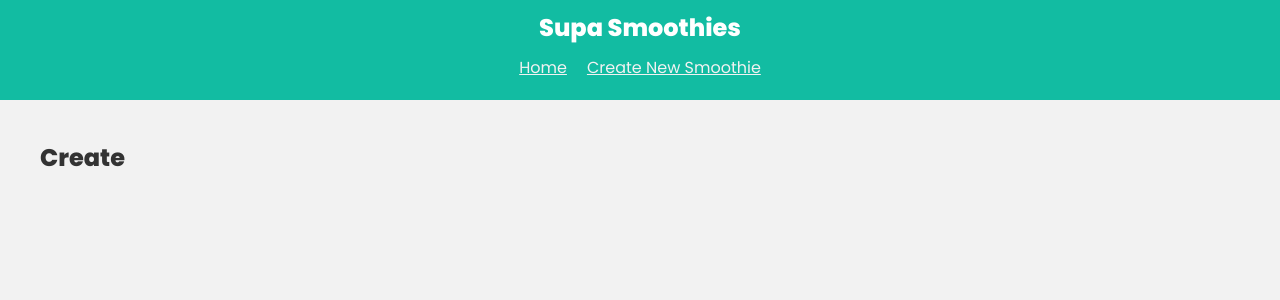
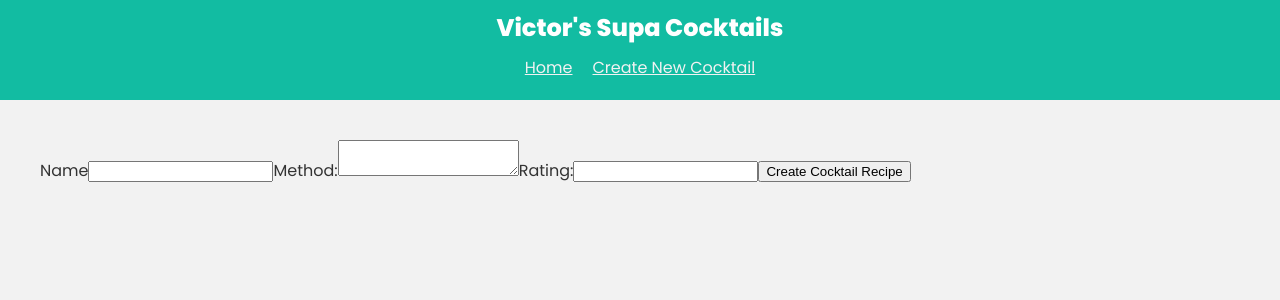
Before and after one commit to Victorloma/cocktails, a React (Create React App) app: page /create in a window 1280 px wide. Shown: the top 300 px of the page. Built offline with nearby package versions, Linux system fonts and the light colour scheme; no server answers.

Commit message:
connected to supabase, fetching data from cocktail table, working on create cocktail form

```diff
--- a/package.json
+++ b/package.json
@@ -3,6 +3,7 @@
   "version": "0.1.0",
   "private": true,
   "dependencies": {
+    "@supabase/supabase-js": "^2.0.5",
     "@testing-library/jest-dom": "^5.16.5",
     "@testing-library/react": "^13.3.0",
     "@testing-library/user-event": "^13.5.0",
--- a/public/index.html
+++ b/public/index.html
@@ -25,7 +25,7 @@
       Learn how to configure a non-root public URL by running `npm run build`.
     -->
     <link href="https://fonts.googleapis.com/icon?family=Material+Icons" rel="stylesheet">
-    <title>React App</title>
+    <title>Victor's Cocktails</title>
   </head>
   <body>
     <noscript>You need to enable JavaScript to run this app.</noscript>
--- a/src/App.js
+++ b/src/App.jsx
@@ -10,9 +10,9 @@ function App() {
   return (
     <BrowserRouter>
       <nav>
-        <h1>Supa Smoothies</h1>
+        <h1>Victor's Supa Cocktails</h1>
         <Link to="/">Home</Link>
-        <Link to="/create">Create New Smoothie</Link>
+        <Link to="/create">Create New Cocktail</Link>
       </nav>
       <Routes>
         <Route path="/" element={<Home />} />
--- /dev/null
+++ b/src/components/CocktailCard.jsx
@@ -0,0 +1,13 @@
+import React from 'react'
+
+const CocktailCard = ({ cocktail }) => {
+    return (
+        <div className='cocktail-card'>
+            <h3>{cocktail.name}</h3>
+            <p>{cocktail.method}</p>
+            <div className="rating">{cocktail.rating}</div>
+        </div>
+    )
+}
+
+export default CocktailCard
--- /dev/null
+++ b/src/config/supabaseClient.js
@@ -0,0 +1,8 @@
+
+import { createClient } from '@supabase/supabase-js'
+
+const supabaseUrl = process.env.REACT_APP_SUPABASE_URL
+const supabaseKey = process.env.REACT_APP_ANON_KEY
+const supabase = createClient(supabaseUrl, supabaseKey)
+
+export default supabase;
--- a/src/index.css
+++ b/src/index.css
@@ -32,3 +32,31 @@ nav h1 {
   margin: 20px auto;
   padding: 20px;
 }
+
+.cocktail-grid {
+  margin-top: 40px;
+  display: grid;
+  grid-template-columns: 1fr 1fr 1fr;
+  gap: 40px;
+}
+.cocktail-card {
+  width: 100%;
+  padding: 10px;
+  background: #fff;
+  box-sizing: border-box;
+  border-radius: 6px;
+  position: relative;
+}
+.cocktail-card .rating {
+  position: absolute;
+  top: -10px;
+  right: -10px;
+  background: var(--secondary);
+  color: #fff;
+  border-radius: 6px;
+  width: 40px;
+  height: 0;
+  padding: 20px 0;
+  line-height: 0px;
+  text-align: center;
+}
--- a/src/pages/Create.js
+++ /dev/null
@@ -1,9 +0,0 @@
-const Create = () => {
-  return (
-    <div className="page create">
-      <h2>Create</h2>
-    </div>
-  )
-}
-
-export default Create
--- /dev/null
+++ b/src/pages/Create.jsx
@@ -0,0 +1,54 @@
+import { useState } from "react"
+
+const Create = () => {
+  const [name, setName] = useState('')
+  const [method, setMethod] = useState('')
+  const [rating, setRating] = useState('')
+  const [formError, setFormError] = useState(null)
+
+  const handleSubmit = async (e) => {
+    e.preventDefault()
+
+    if (!name || !method || !rating) {
+      setFormError('Please fill in all the fields correctly')
+      return
+    }
+
+    console.log(name, rating, method)
+  }
+
+  return (
+    <div className="page create">
+      <form onSubmit={ handleSubmit }>
+        <label htmlFor="name">Name</label>
+        <input
+          type="text"
+          id="name"
+          value={name}
+          onChange={(e) => setName(e.target.value)}
+        />
+
+        <label htmlFor="method">Method:</label>
+        <textarea
+          id="method"
+          value={method}
+          onChange={(e) => setMethod(e.target.value)}
+        />
+
+        <label htmlFor="rating">Rating:</label>
+        <input
+          type="number"
+          id="rating"
+          value={rating}
+          onChange={(e) => setRating(e.target.value)}
+        />
+
+        <button>Create Cocktail Recipe</button>
+
+        {formError && <p className="error">{formError}</p>}
+      </form>
+    </div>
+  )
+}
+
+export default Create
--- a/src/pages/Home.js
+++ /dev/null
@@ -1,9 +0,0 @@
-const Home = () => {
-  return (
-    <div className="page home">
-      <h2>Home</h2>
-    </div>
-  )
-}
-
-export default Home
--- /dev/null
+++ b/src/pages/Home.jsx
@@ -0,0 +1,49 @@
+import supabase from "../config/supabaseClient"
+import { useEffect, useState } from 'react'
+
+import CocktailCard from "../components/CocktailCard"
+
+const Home = () => {
+  const [fetchError, setFetchError] = useState(null)
+  const [cocktails, setCocktails] = useState(null)
+
+  useEffect(() => {
+    const fetchCocktails = async () => {
+      const { data, error } = await supabase
+        .from('cocktails')
+        .select()
+
+      if (error) {
+        setFetchError('Could not fetch the cocktails =(')
+        setCocktails(null)
+        console.log(error)
+      }
+      if (data) {
+        setCocktails(data)
+        setFetchError(null)
+      }
+    }
+
+    fetchCocktails()
+  }, [])
+
+  return (
+    <div className="page home">
+      {fetchError && (<p>{fetchError}</p>)}
+      {cocktails && (
+        <div className="cocktails">
+          <div className="cocktail-grid">
+            {cocktails.map(cocktail => (
+              <CocktailCard
+                cocktail={cocktail}
+                key={cocktail.id}
+              />
+            ))}
+          </div>
+        </div>
+      )}
+    </div>
+  )
+}
+
+export default Home;
```
Also changed, not shown: src/index.jsx (renamed from src/index.js), src/pages/Update.jsx (renamed from src/pages/Update.js), 2 other files (tests, documents, lock files or other folders).
